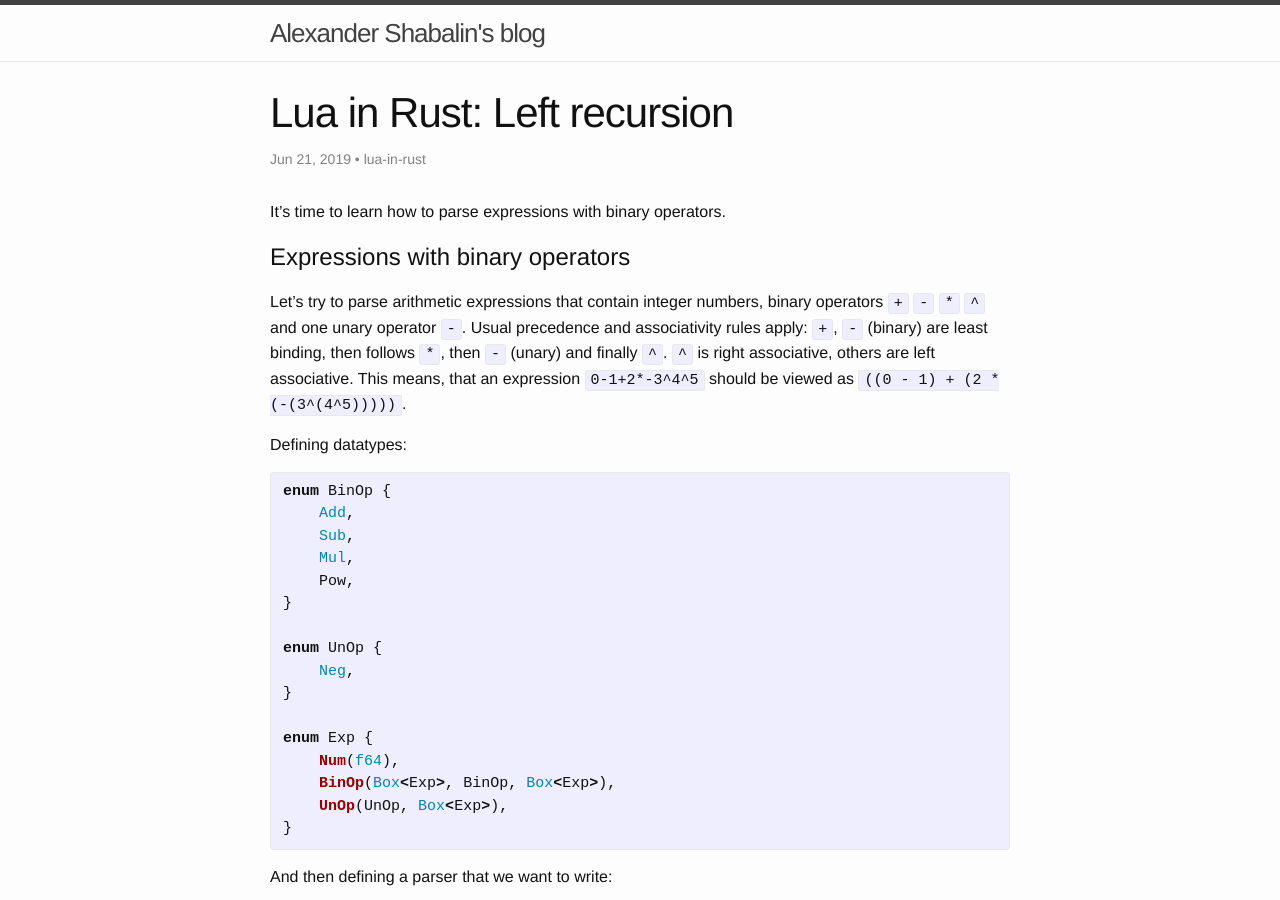
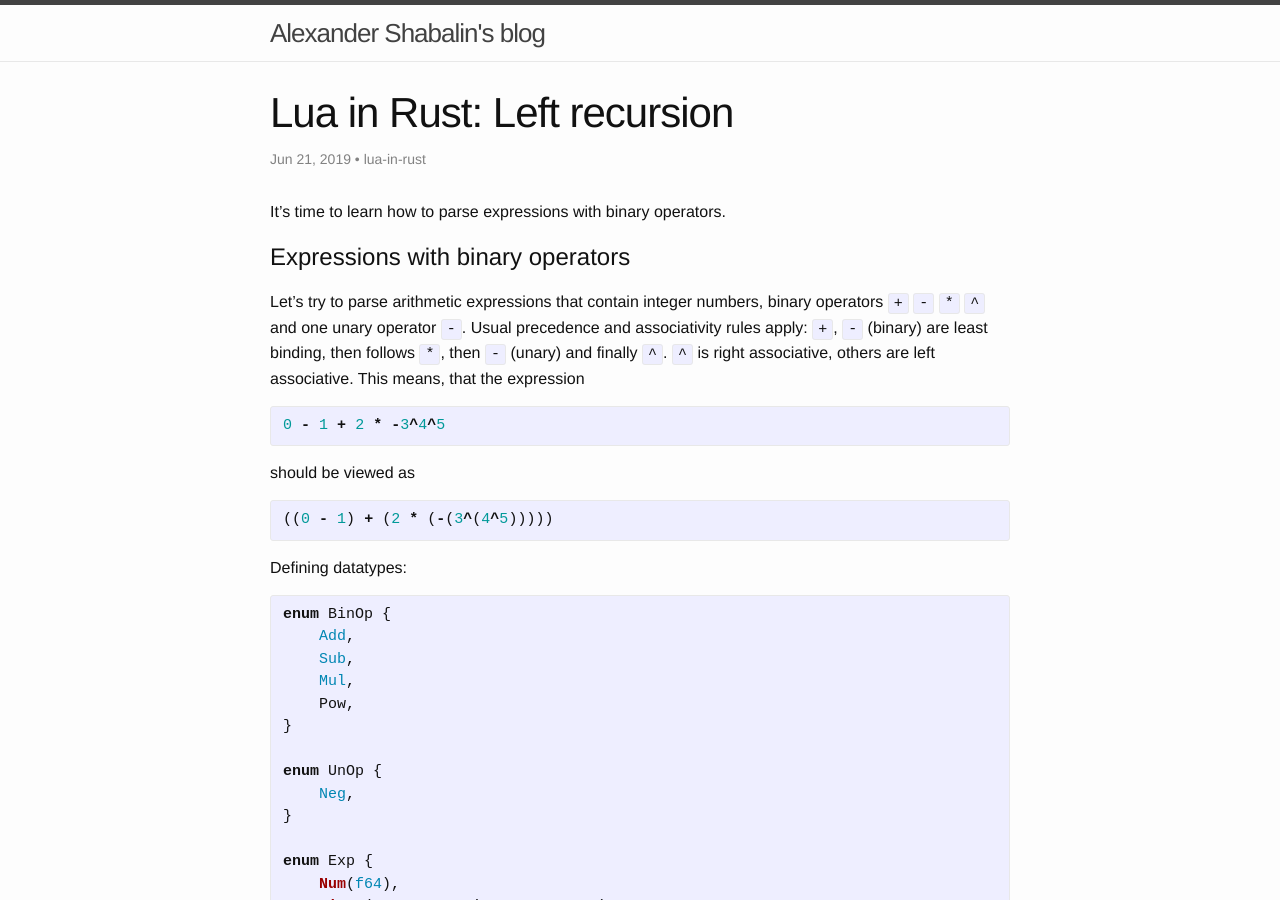
Before and after one commit to projedi/projedi.github.io, a Jekyll site: the page built from _posts/2019-06-21-lua-in-rust-left-recursion.markdown, in a window 1280 px wide and 900 px high. Built offline with Jekyll 4.4.1, drawn with Linux system fonts in a browser that asks for light colours.

Commit message:
A small thing on left recursion

```diff
--- a/_posts/2019-06-21-lua-in-rust-left-recursion.markdown
+++ b/_posts/2019-06-21-lua-in-rust-left-recursion.markdown
@@ -12,8 +12,14 @@ Expressions with binary operators
 Let's try to parse arithmetic expressions that contain integer numbers, binary
 operators `+` `-` `*` `^` and one unary operator `-`. Usual precedence and
 associativity rules apply: `+`, `-` (binary) are least binding, then follows `*`, then `-` (unary) and finally `^`.
-`^` is right associative, others are left associative. This means, that an expression
-`0-1+2*-3^4^5` should be viewed as `((0 - 1) + (2 * (-(3^(4^5)))))`.
+`^` is right associative, others are left associative. This means, that the expression
+{% highlight rust %}
+0 - 1 + 2 * -3^4^5
+{% endhighlight %}
+should be viewed as
+{% highlight rust %}
+((0 - 1) + (2 * (-(3^(4^5)))))
+{% endhighlight %}
 
 Defining datatypes:
 {% highlight rust %}
```
